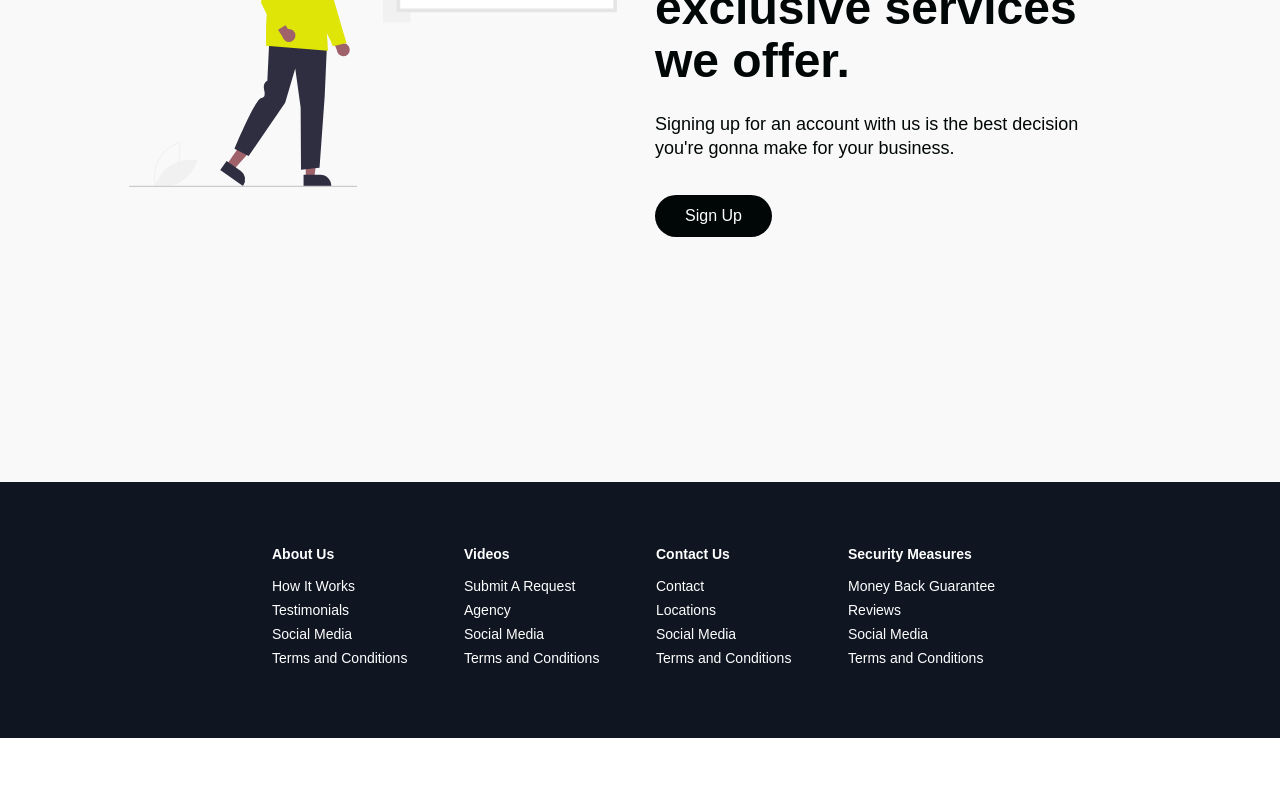
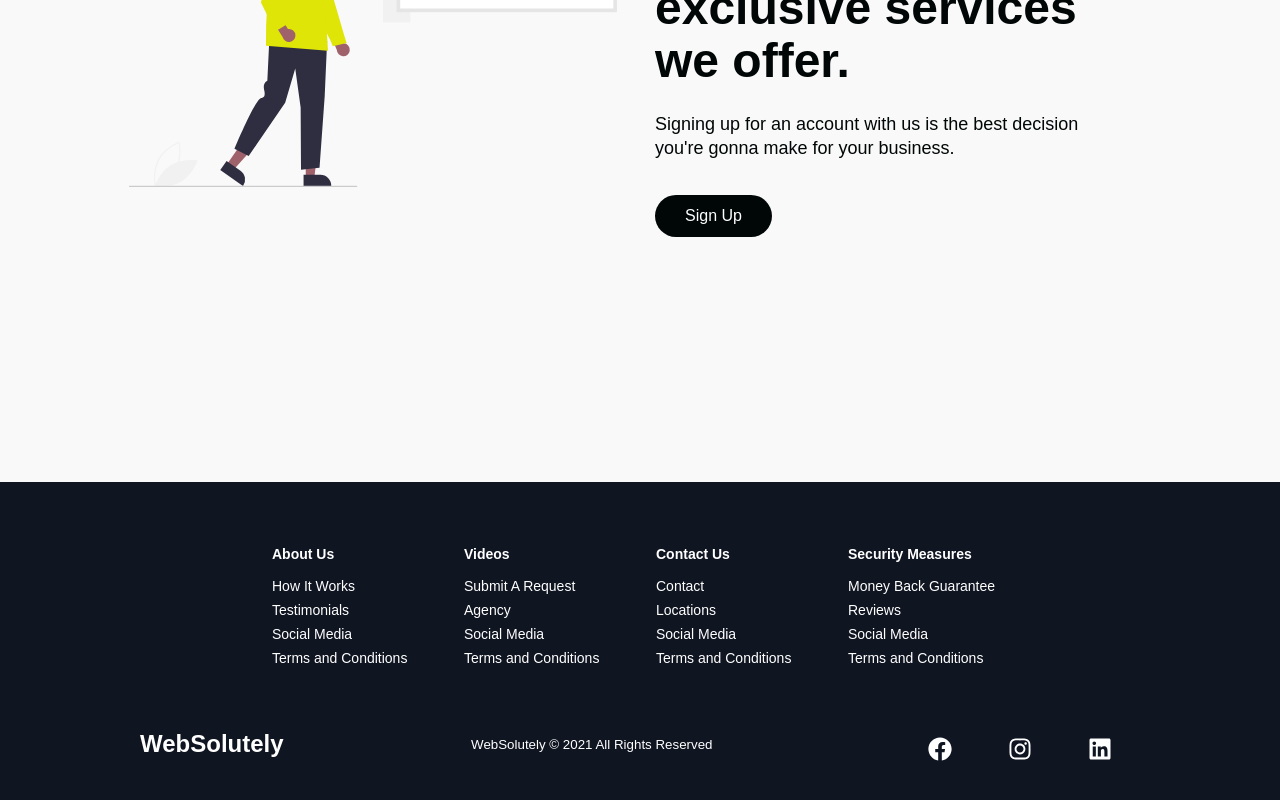
Before and after one commit to maurya512/web-solutely, a React (Create React App) app: page / in a window 1280 px wide. Shown: the part 4558-5358 px from the top of the page. Before the commit the page ends 5296 px from the top, so only its background shows below. Built offline with nearby package versions, Linux system fonts and the light colour scheme; a web font is replaced by a local one.

Commit message:
created and imported a social media section to the footer component

```diff
--- a/src/components/Footer/FooterElement.js
+++ b/src/components/Footer/FooterElement.js
@@ -1,6 +1,6 @@
 // styled components for the footer
 import styled from 'styled-components'
-import {Link} from 'react-router-dom'
+import { Link } from 'react-router-dom'
 
 // styled components for Footercontainer
 export const FooterContainer = styled.footer`
@@ -70,3 +70,66 @@ font-size: 14px;
     transition: 0.3s ease-out;
 }
 `
+
+// styled components for the social media icons
+export const SocialMediaIcons = styled.section`
+max-width: 1000px;
+width: 100%;
+`
+
+// styled components for socialmediawrap
+export const SocialMediaWrap = styled.div`
+display: flex;
+justify-content: space-between;
+align-items: center;
+max-width: 1100px;
+margin: 40px auto 0 auto;
+
+@media screen and (max-width: 820px) {
+    flex-direction: column;
+}
+`
+
+// styled components for sociallogo
+export const SocialLogo = styled(Link)`
+color: #fff;
+justify-self: start;
+cursor: pointer;
+text-decoration: none;
+font-size: 1.5rem;
+display: flex;
+align-items: center;
+margin-bottom: 16px;
+font-weight: bold;
+
+&:hover {
+    color: #Dee507;
+    transition: 0.3s ease-out;
+}
+`
+
+// styled components for websitelogo
+export const WebsiteRights = styled.small`
+color: #fff;
+margin-bottom: 16px;
+`
+
+// styled components for SocialIcons
+export const SocialIcons = styled.div`
+display: flex;
+justify-content: space-around;
+align-items: center;
+width: 240px;
+
+`
+
+// styled components for SocialIconLink
+export const SocialIconLink = styled.a`
+color: #fff;
+font-size: 24px;
+
+&:hover {
+    color: #Dee507;
+    transition: 0.3s ease-out;
+}
+`
--- a/src/components/Footer/index.js
+++ b/src/components/Footer/index.js
@@ -1,7 +1,8 @@
 import React from 'react'
+import { FaFacebook, FaInstagram, FaLinkedin } from 'react-icons/fa'
 
 // import styled components from their corresponding files
-import { FooterContainer, FooterWrap, FooterLinkItems, FooterLink, FooterLinkTitle, FooterLinksContainer, FooterLinksWrapper } from './FooterElement'
+import { FooterContainer, FooterWrap, FooterLinkItems, FooterLink, FooterLinkTitle, FooterLinksContainer, FooterLinksWrapper, SocialIconLink, SocialIcons, SocialLogo, SocialMediaWrap, SocialMediaIcons, WebsiteRights } from './FooterElement'
 const Footer = () => {
     return (
         <FooterContainer>
@@ -80,6 +81,29 @@ const Footer = () => {
                         </FooterLinkItems>
                     </FooterLinksWrapper>
                 </FooterLinksContainer>
+                {/* a designated footer area for social media icons */}
+                <SocialMediaIcons>
+                    <SocialMediaWrap>
+                        <SocialLogo to="/">
+                            WebSolutely
+                        </SocialLogo>
+                        <WebsiteRights>
+                            WebSolutely © {new Date().getFullYear()} All Rights Reserved
+                        </WebsiteRights>
+                        <SocialIcons>
+                            {/* _blank opens the link in a new tab. ideal for redirecting the users to a different page on a new tab */}
+                            <SocialIconLink href="//www.facebook.com/mauryap512" target="_blank" aria-label="Facebook">
+                                <FaFacebook />
+                            </SocialIconLink>
+                            <SocialIconLink href="/" target="_blank" aria-label="Instagram">
+                                <FaInstagram />
+                            </SocialIconLink>
+                            <SocialIconLink href="/" target="_blank" aria-label="LinkedIn">
+                                <FaLinkedin />
+                            </SocialIconLink>
+                        </SocialIcons>
+                    </SocialMediaWrap>
+                </SocialMediaIcons>
             </FooterWrap>
         </FooterContainer>
     )
```
